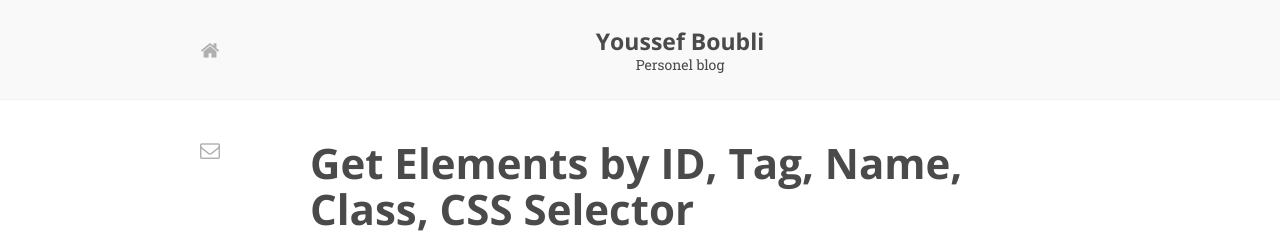
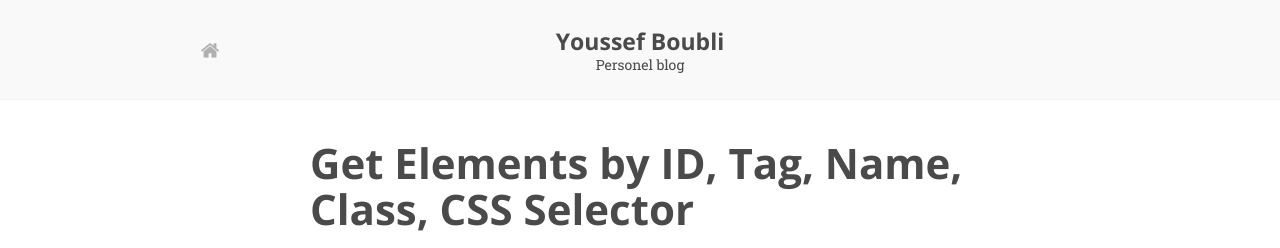
Before and after one commit to boubli/Youssef-Boubli, a Jekyll site: the page built from index.html, in a window 1280 px wide. Shown: the top 248 px of the page. Built offline with Jekyll 4.4.1, drawn with Linux system fonts in a browser that asks for light colours; some web fonts are replaced; the list of posts is cut into pages by our own code.

Commit message:
Update default.html

```diff
--- a/_layouts/default.html
+++ b/_layouts/default.html
@@ -77,7 +77,6 @@
 
       <!-- Homepage -->
       <a href="{{ site.baseurl }}"><i class="icon-home"></i></a>
-      <a href="{{ site.baseurl }}"><i class="icon-about"></i></a>
 
       <!-- Site name & description -->
       <div>
@@ -98,7 +97,7 @@
       </div><!-- div -->
 
       <!-- Mail -->
-      <a href="mailto:{{ site.email }}"><i class="icon-envelope-o"></i></a>
+      <a href="mailto:{{ site.email }}"><i class="icon-about"></i></a>
 
     </section><!-- section -->
 
```
